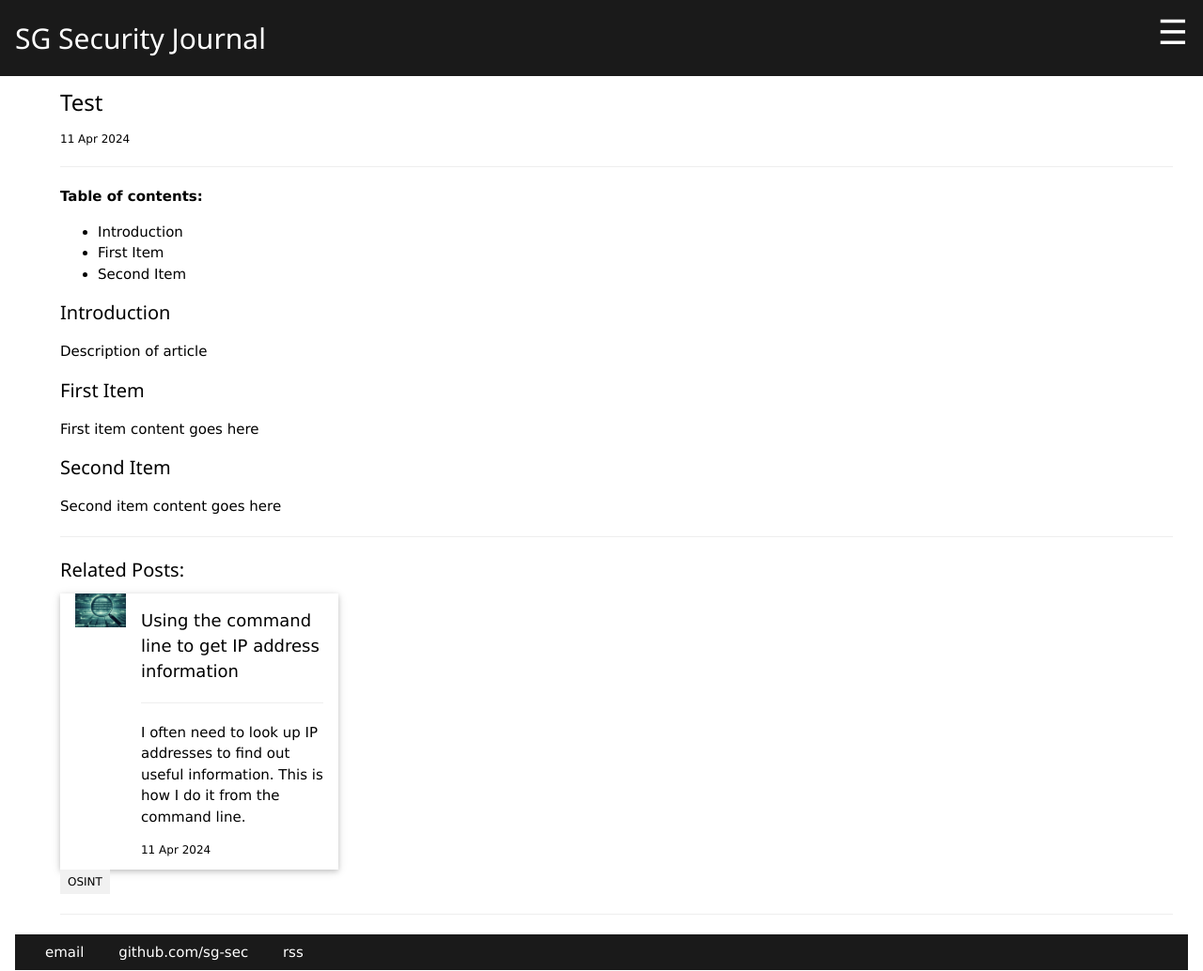
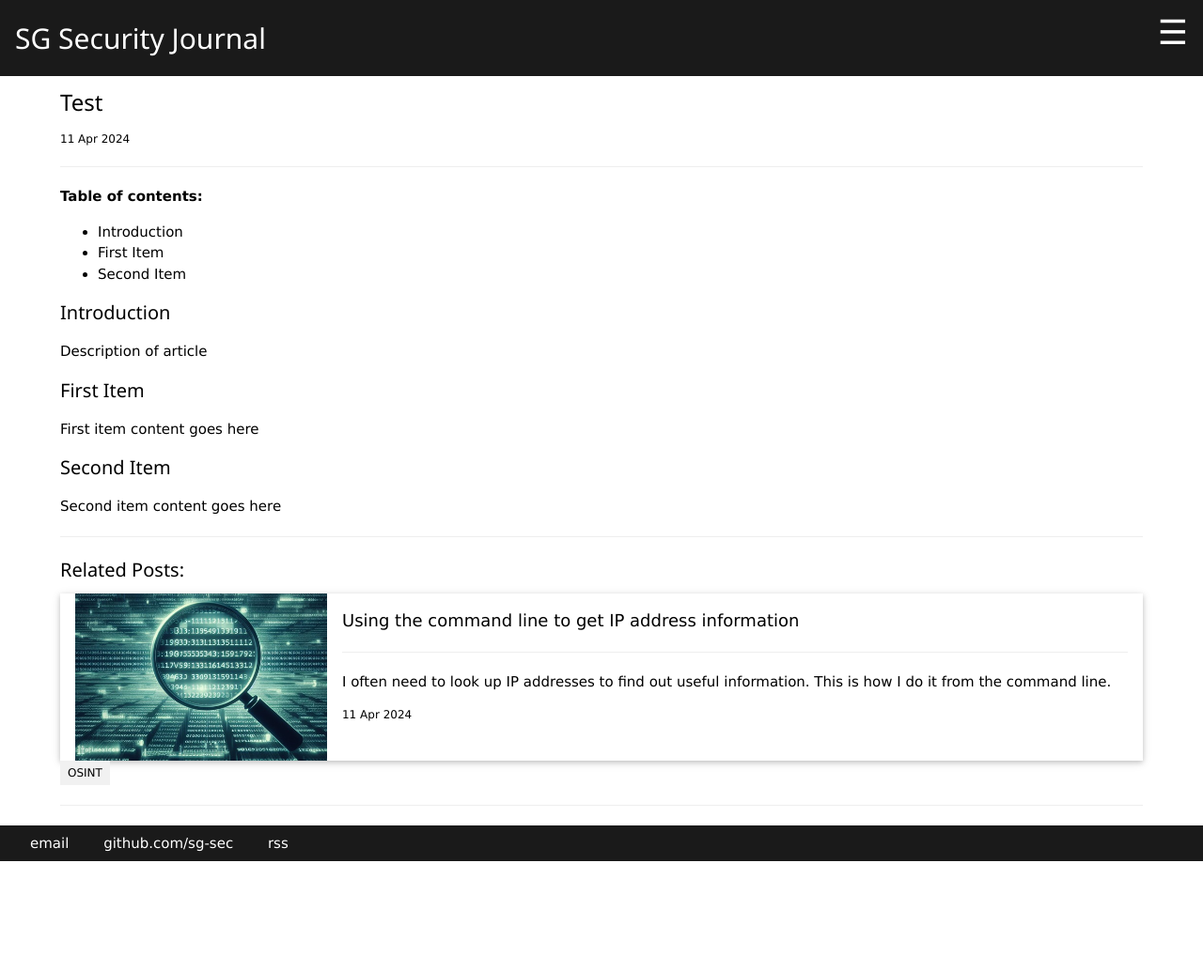
Before and after one commit to sg-sec/sg-sec.github.io, a Jekyll site: the page built from _posts/2024-04-11-test.md, in a window 1280 px wide. Shown: the whole page at 94% size. Built offline with Jekyll 4.4.1, drawn with Linux system fonts in a browser that asks for light colours; after the commit the page ends 917 px from its top, so only the background shows below that.

Commit message:
Update post.html

```diff
--- a/_layouts/post.html
+++ b/_layouts/post.html
@@ -36,14 +36,14 @@ layout: default
         {% if sameTagCount == 1 %}
             <hr>
             <h4>Related Posts:</h4>
-            <div class="w3-row">
+            <!-- <div class="w3-row"> -->
         {% endif %}
 
         {% if sameTagCount >= minCommonTags %}
-          <div class="w3-quarter w3-mobile">
+          <!-- <div class="w3-quarter w3-mobile"> -->
                {% include relatedpostlistitem.html %}
                <!-- <a href="{{ site.baseurl }}{{ post.url }}">{{ post.title }}</a> -->
-          </div>
+          <!-- </div> -->
           {% assign maxRelatedCounter = maxRelatedCounter | plus: 1 %}
           {% if maxRelatedCounter >= maxRelated %}
             </div>
```
